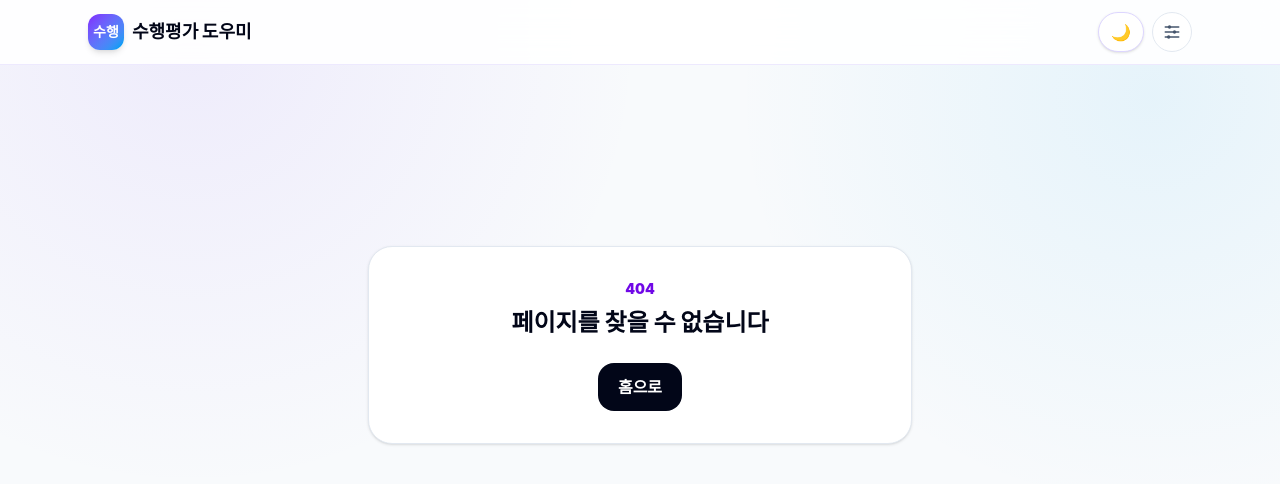
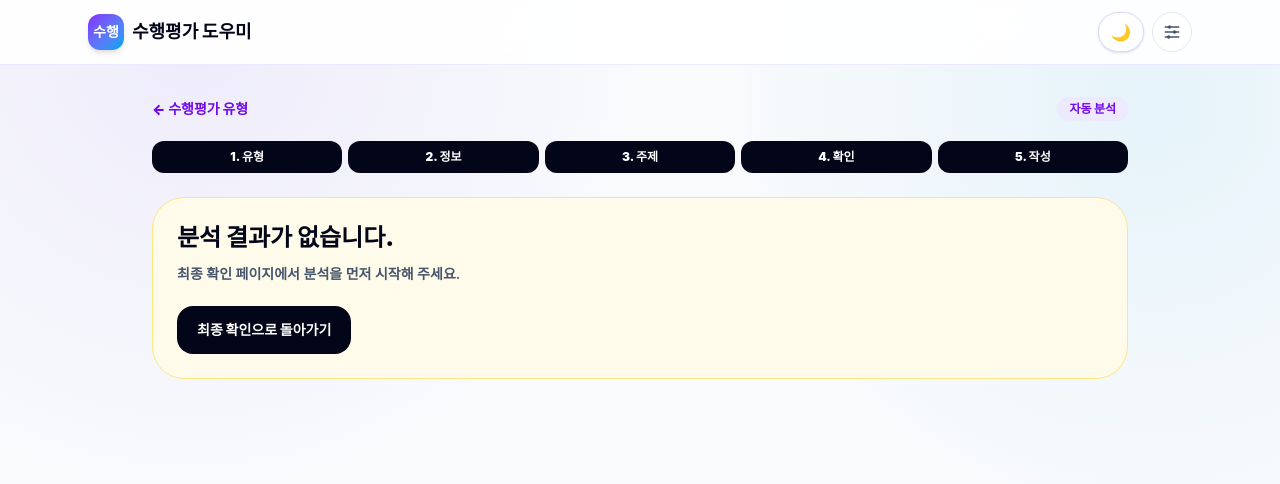
Before and after one commit to dy6553/performance-assessment-assistant, a Next.js app: page /assignment/workspace in a window 1280 px wide. Before the commit this address had no page. Shown: the top 484 px of the page. Built offline with nearby package versions, Linux system fonts and the light colour scheme.

Commit message:
feat: add assignment workspace route

```diff
--- /dev/null
+++ b/src/app/assignment/workspace/page.tsx
@@ -0,0 +1,5 @@
+import { AssessmentWizard } from "@/features/assessment/assessment-wizard";
+
+export default function AssignmentWorkspacePage() {
+  return <AssessmentWizard screen="workspace" />;
+}
```
